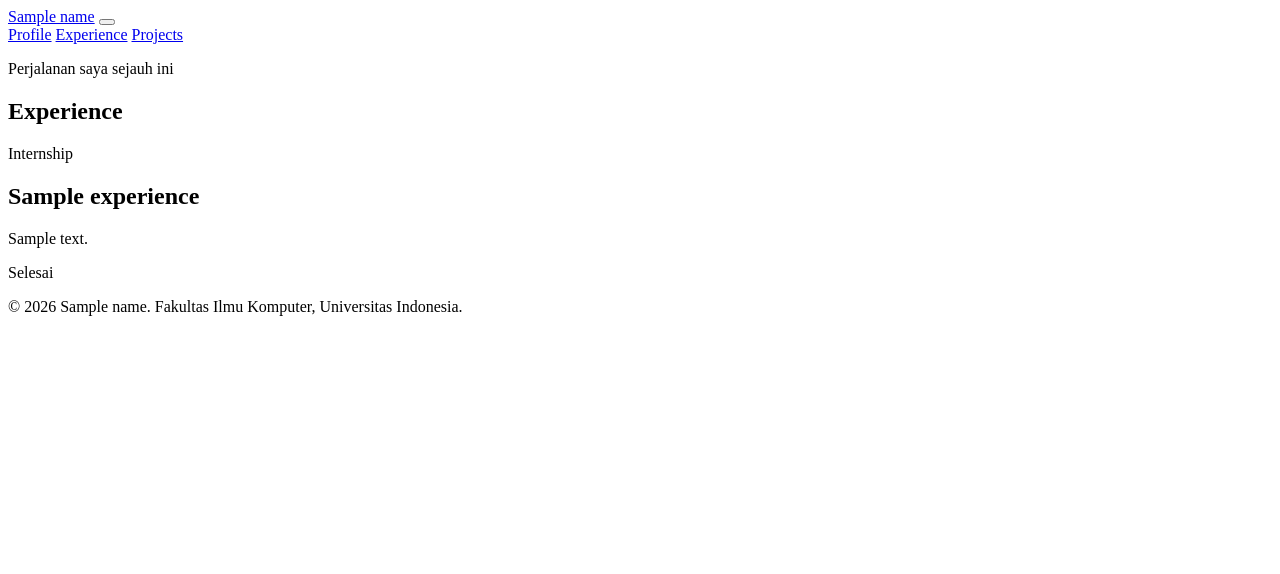
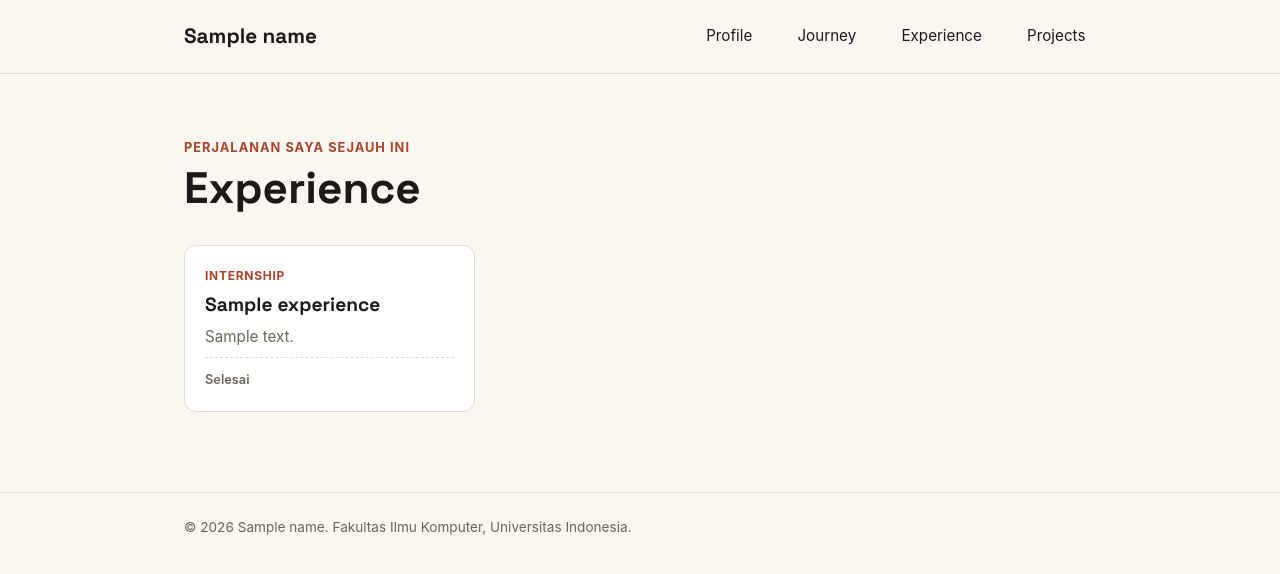
Before and after one commit to LVNAx/myPortofolio, a Django app: template templates/experience.html in a window 1280 px wide. Shown: the top 574 px of the page. Run offline with Django 5.2, Linux system fonts and the light colour scheme; tables that the repository leaves empty hold one stand-in row (values such as "Sample post"); the template is opened without the code that fills it: values that come from a table or form of the project are taken from there, most other values are stand-ins (such as "Sample title", 1, 10 or a date in 2020).

Commit message:
refactor and feat: Memodifikasi beberapa styling Experience, menambahkan testing dan README.md

```diff
--- a/portofolio/urls.py
+++ b/portofolio/urls.py
@@ -21,6 +21,5 @@ from portofolio.views import landing_page
 
 urlpatterns = [
     path('admin/', admin.site.urls),
-    # path('', landing_page, name='landing_page'),
-    path('', include('main.urls')), # Pada tutorial 2, ia seharusnya "", include("main.urls")
+    path('', include('main.urls')),
 ]
--- /dev/null
+++ b/static/css/experience.css
@@ -0,0 +1,46 @@
+/* Styling untuk Experience */
+
+.experience-grid {
+    display: grid;
+    grid-template-columns: repeat(auto-fill, minmax(260px, 1fr));
+    gap: 1.25rem;
+}
+
+.experience-card {
+    display: flex;
+    flex-direction: column;
+    gap: 0.5rem;
+}
+
+.experience-category {
+    color: var(--accent-dark);
+    font-size: 0.75rem;
+    font-weight: 700;
+    letter-spacing: 0.06em;
+    text-transform: uppercase;
+}
+
+.experience-title {
+    font-family: var(--font-display);
+    font-size: 1.2rem;
+    line-height: 1.25;
+}
+
+.experience-description {
+    color: var(--text-muted);
+    font-size: 0.95rem;
+}
+
+/* Status selalu di dasar kartu */
+.experience-status {
+    margin-top: auto;
+    padding-top: 0.75rem;
+    border-top: 1px dashed var(--line);
+    font-size: 0.8rem;
+    font-weight: 600;
+    color: var(--text-muted);
+}
+
+.experience-status--ongoing {
+    color: var(--accent-dark);
+}
--- a/templates/experience.html
+++ b/templates/experience.html
@@ -1,93 +1,38 @@
-<!DOCTYPE html>
-<html lang="en">
-<!-- Bagian resources seperti font, dll. -->
-<head>
-    <meta charset="UTF-8">
-    <meta name="viewport" content="width=device-width, initial-scale=1.0">
-    <title>{{ name }} - Experiences</title>
-    <link rel="preconnect" href="https://fonts.googleapis.com">
-    <link rel="preconnect" href="https://fonts.gstatic.com" crossorigin>
-    <link href="https://fonts.googleapis.com/css2?family=Space+Grotesk:wght@500;700&display=swap" rel="stylesheet">
-    <link rel="stylesheet" href="/static/css/style.css?v=3">
-    <link rel="stylesheet" href="https://cdn.jsdelivr.net/gh/devicons/devicon@latest/devicon.min.css">
-    <link rel="stylesheet" href="https://fonts.googleapis.com/icon?family=Material+Icons">
-</head>
+{% extends "base.html" %}
+{% load static %}
 
-<body>
-    <header class="site-header">
+{% block title %}Experience{% endblock %}
+
+{% block extra_css %}
+<link rel="stylesheet" href="{% static 'css/experience.css' %}">
+{% endblock %}
+
+{% block content %}
+<section class="page-section">
     <div class="container">
-            <a href="{% url 'main:show_main' %}" class="brand">{{ name }}</a>
-            <button class="nav-toggle" aria-label="Open menu" aria-expanded="false">
-                <span></span>
-                <span></span>
-                <span></span>
-            </button>
-            <nav id="siteNav">
-                <a href="{% url 'main:show_main' %}">Profile</a>
-                <a href="{% url 'main:show_experience' %}">Experience</a>
-                <a href="{% url 'main:project_list' %}">Projects</a>
-            </nav>
-        </div>
+
+        <header class="page-header">
+            <p class="kicker">Perjalanan saya sejauh ini</p>
+            <h1 class="page-title">Experience</h1>
         </header>
 
-    <!-- Bagian Utamanya -->
-    <main>
-        <section class="experience-section2" id="experience-t2">
-            <div class="container">
-                <p class="section-kicker2">Perjalanan saya sejauh ini</p>
-                <h1>Experience</h1>
-
-                <div class="experience-grid2">
+        {% if experience_list %}
+        <div class="experience-grid">
             {% for experience in experience_list %}
-                        <article class="experience-card2">
-                            <span class="experience-category2">
-                                {{ experience.get_category_display }}
-                            </span>
-                            <h2>{{ experience.title }}</h2>
-                            <p class="experience-description2">
-                                {{ experience.description }}
+            <article class="card experience-card">
+                <p class="experience-category">{{ experience.get_category_display }}</p>
+                <h2 class="experience-title">{{ experience.title }}</h2>
+                <p class="experience-description">{{ experience.description }}</p>
+                <p class="experience-status{% if experience.is_ongoing %} experience-status--ongoing{% endif %}">
+                    {% if experience.is_ongoing %}Sedang berlangsung{% else %}Selesai{% endif %}
                 </p>
-
-                            {% if experience.is_ongoing %}
-                                <p class="experience-status2">Sedang berlangsung</p>
-                            {% else %}
-                                <p class="experience-status2">Selesai</p>
-                            {% endif %}
             </article>
-                    {% empty %}
-                        <p class="empty-state2">
-                            Belum ada pengalaman yang ditambahkan.
-                        </p>
             {% endfor %}
         </div>
+        {% else %}
+        <p class="empty-state">Belum ada pengalaman yang ditambahkan.</p>
+        {% endif %}
+
     </div>
 </section>
-    </main>
-
-    <footer class="site-footer">
-        <div class="container">
-            <p>&copy; 2026 {{ name }}. Fakultas Ilmu Komputer, Universitas Indonesia.</p>
-        </div>
-    </footer>
-
-<script>
-    // Navbar
-    const navToggle = document.querySelector('.nav-toggle');
-    const siteNav = document.getElementById('siteNav');
-
-    navToggle.addEventListener('click', () => {
-        const isActive = siteNav.classList.toggle('active');
-        navToggle.classList.toggle('active');
-        navToggle.setAttribute('aria-expanded', isActive);
-    });
-
-    siteNav.querySelectorAll('a').forEach(link => {
-        link.addEventListener('click', () => {
-            siteNav.classList.remove('active');
-            navToggle.classList.remove('active');
-            navToggle.setAttribute('aria-expanded', false);
-        });
-    });
-</script>
-</body>
-</html>
+{% endblock %}
```
Also changed, not shown: main/tests.py (+73 -5 lines), README.md. Lines whose indentation alone changed are shown as unchanged.
